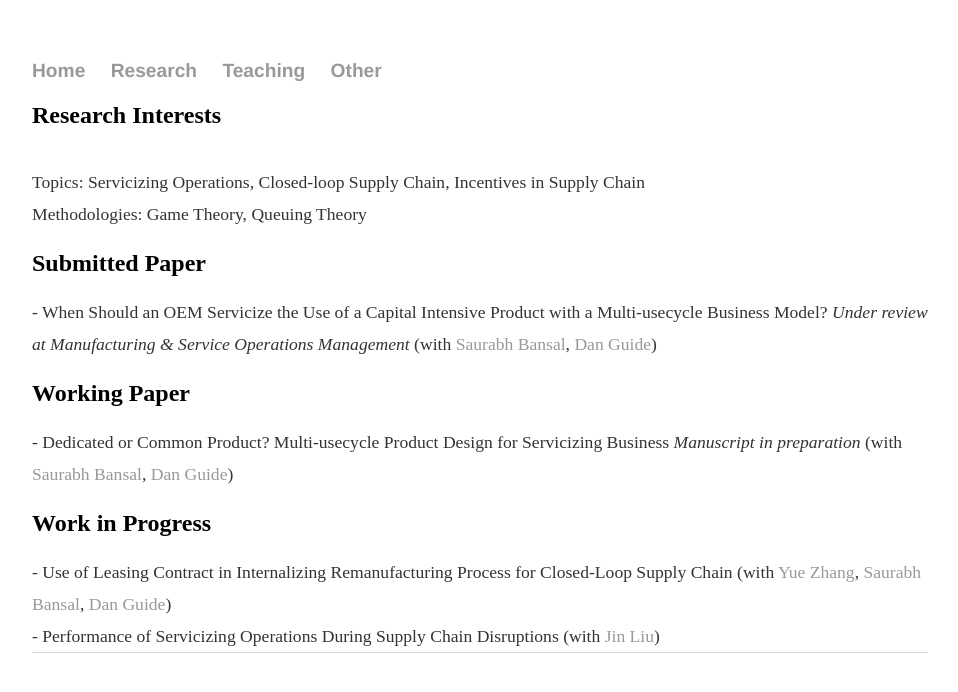
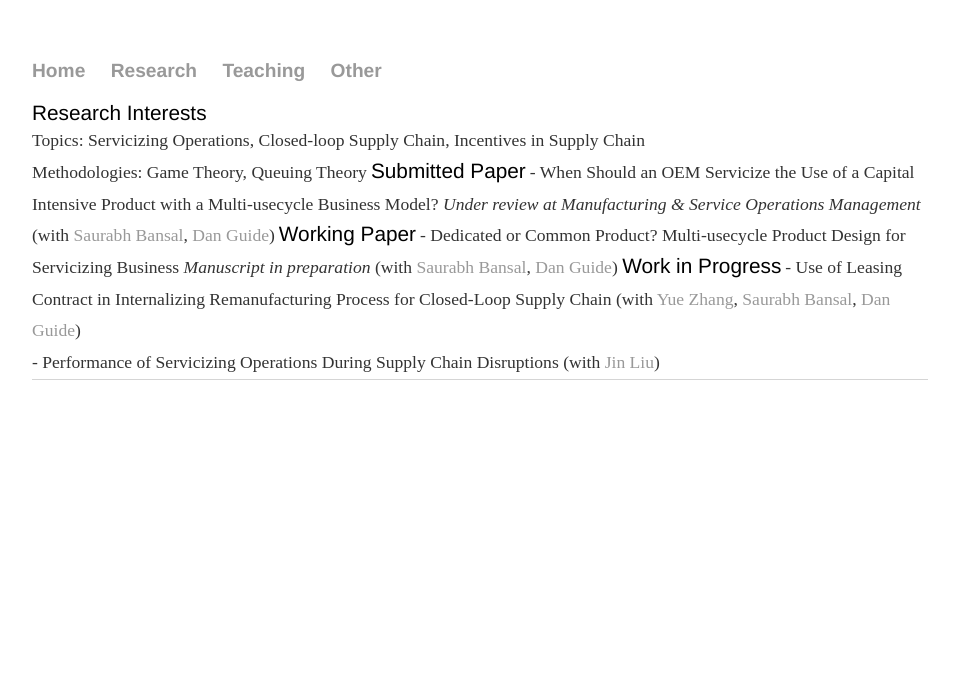
Before and after one commit to yinshi-gao/yinshi-gao.github.io, a Jekyll site: the page built from research/index.html, in a window 1280 px wide. Shown: the top 692 px of the page, without its empty margins (160-1118 px from the left). Built offline with Jekyll 4.4.1, drawn with Linux system fonts in a browser that asks for light colours.

```diff
--- a/research/index.html
+++ b/research/index.html
@@ -3,20 +3,20 @@ layout: default
 title: Yinshi Research
 ---
 <div class="blurb">
-	<h2>Research Interests</h2>
+	<h>Research Interests</h>
 	<br>
 	<p2>Topics: Servicizing Operations, Closed-loop Supply Chain, Incentives in Supply Chain</p2>
 	<br>
 	<p2>Methodologies: Game Theory, Queuing Theory</p2>
 
-	<h2>Submitted Paper</h2>
+	<h>Submitted Paper</h>
 	<p2>- When Should an OEM Servicize the Use of a Capital Intensive Product with a Multi-usecycle Business Model? <em>Under review at Manufacturing & Service Operations Management</em>
 		(with <a href="https://directory.smeal.psu.edu/sub32">Saurabh Bansal</a>, <a href="http://www.personal.psu.edu/drg16/">Dan Guide</a>)</p2>
-	<h2>Working Paper</h2>
+	<h>Working Paper</h>
 	<p2>- Dedicated or Common Product?  Multi-usecycle Product Design for Servicizing Business <em>Manuscript in preparation</em>
 		(with <a href="https://directory.smeal.psu.edu/sub32">Saurabh Bansal</a>, <a href="http://www.personal.psu.edu/drg16/">Dan Guide</a>)
 	</p2>
-	<h2>Work in Progress</h2>
+	<h>Work in Progress</h>
 	<p2>- Use of Leasing Contract in Internalizing Remanufacturing Process for Closed-Loop Supply Chain
 		(with <a href="https://sites.google.com/site/yuezhangfuqua/">Yue Zhang</a>, <a href="https://directory.smeal.psu.edu/sub32">Saurabh Bansal</a>,
 		<a href="http://www.personal.psu.edu/drg16/">Dan Guide</a>)</p2>
```
